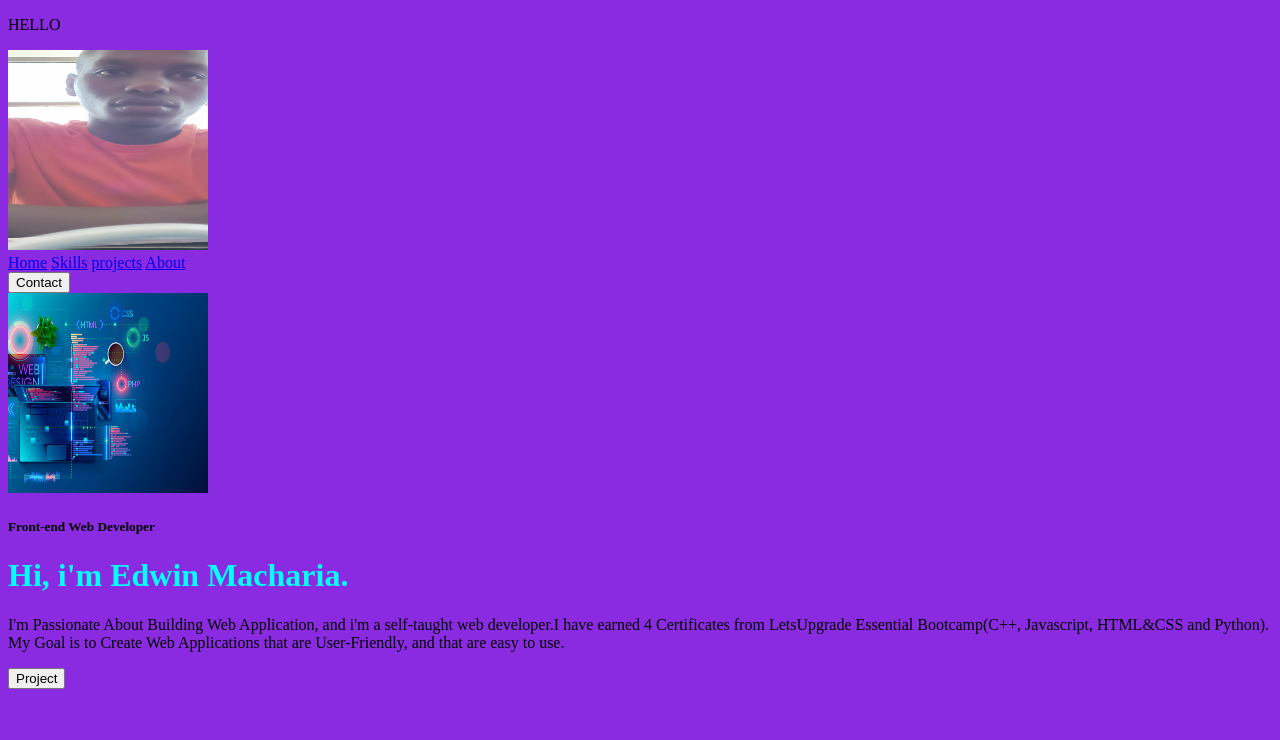
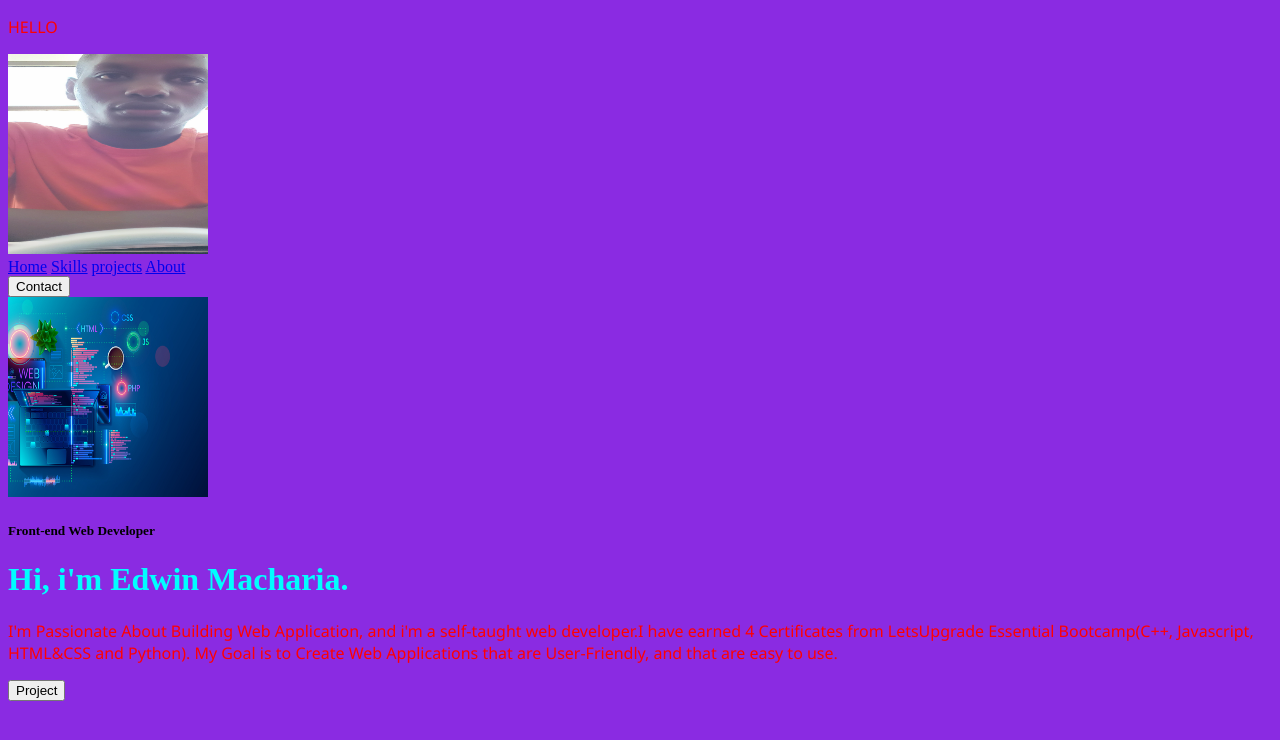
Before and after one commit to Machariagithub/Macharia_Portfolio, a plain HTML site: page index.html in a window 1280 px wide. Drawn offline with Linux system fonts and the light colour scheme.

Commit message:
Style addition

```diff
--- a/style/style.css
+++ b/style/style.css
@@ -4,3 +4,7 @@ body {
 h1 {
 color:aqua;
 }
+p {
+    color: red;
+    font-family: 'Segoe UI', Tahoma, Geneva, Verdana, sans-serif;
+}
```
